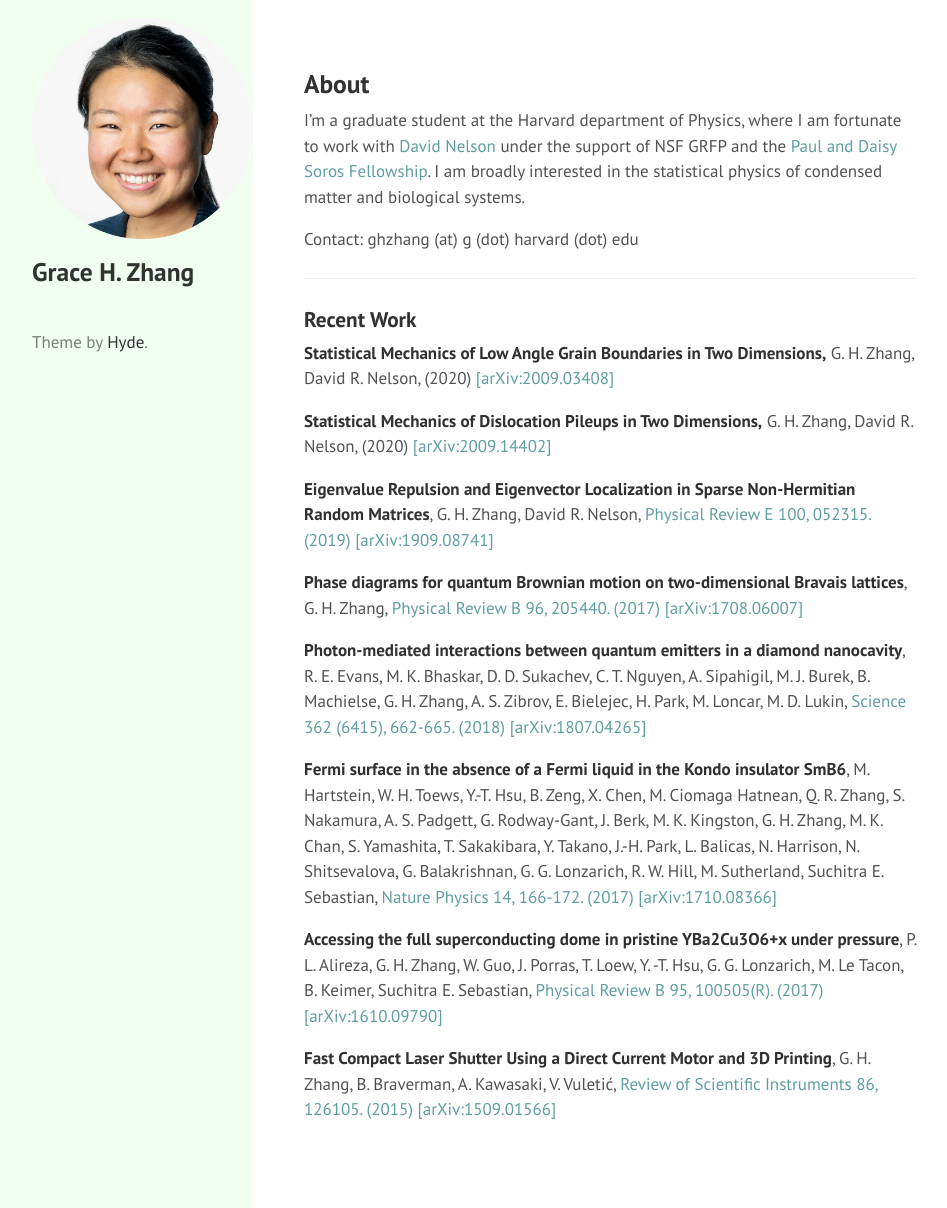
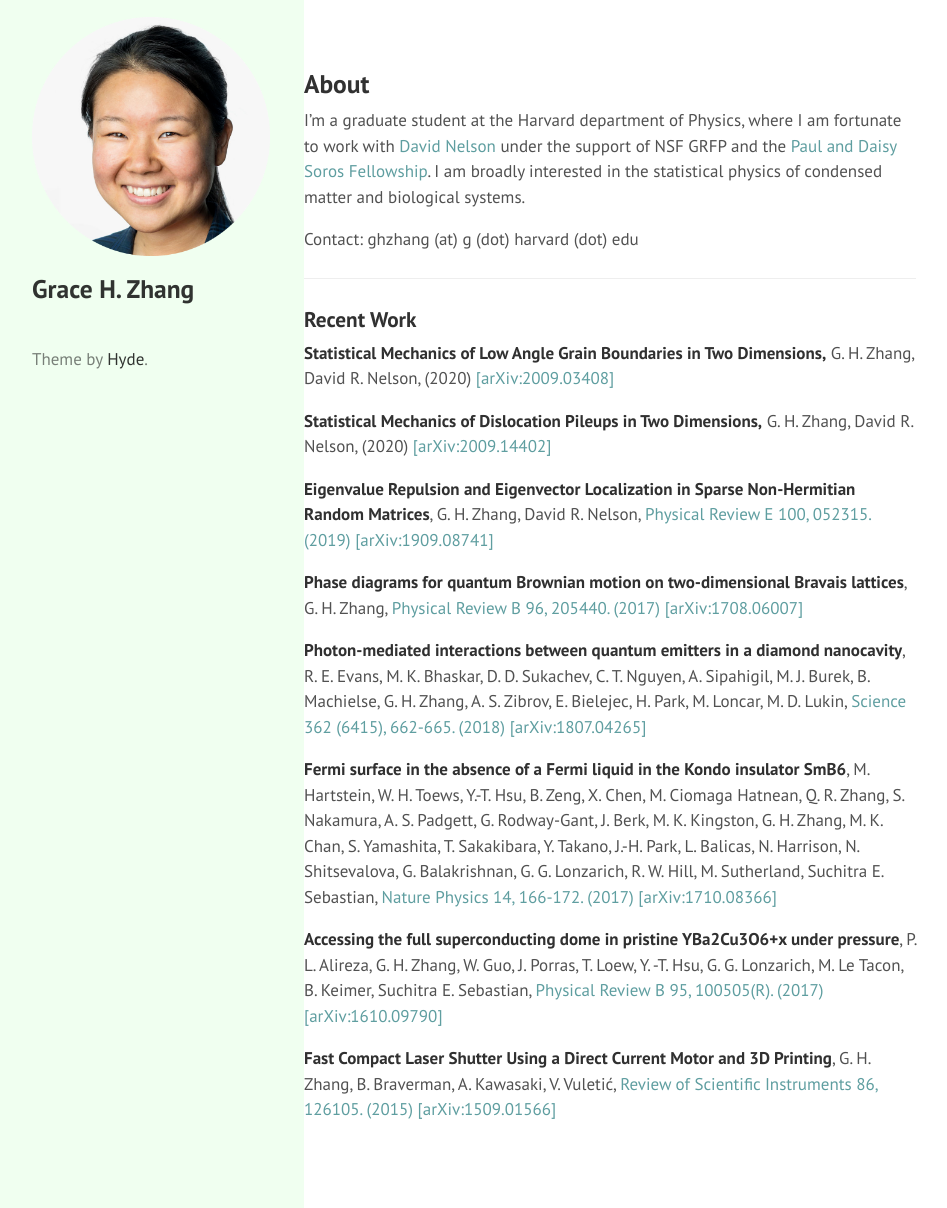
Before and after one commit to ghzhang0/ghzhang0.github.io, a Jekyll site: the page built from index.markdown, in a window 1280 px wide and 1208 px high. Shown: the whole window, without its empty margins (2-949 px from the left). Built offline with Jekyll 4.4.1, drawn with Linux system fonts in a browser that asks for light colours.

Commit message:
Update hyde.css

```diff
--- a/public/css/hyde.css
+++ b/public/css/hyde.css
@@ -32,7 +32,7 @@ html {
     top: 0;
     left: 0;
     bottom: 0;
-    width: 15rem;
+    width: 18rem;
     text-align: left;
   }
 }
@@ -78,8 +78,6 @@ a.sidebar-nav-item:focus {
     right:  1rem;
     top: 1rem;
     left:   1rem;
-    width: 15rem;
-    text-align: left;
   }
 }
 
```
